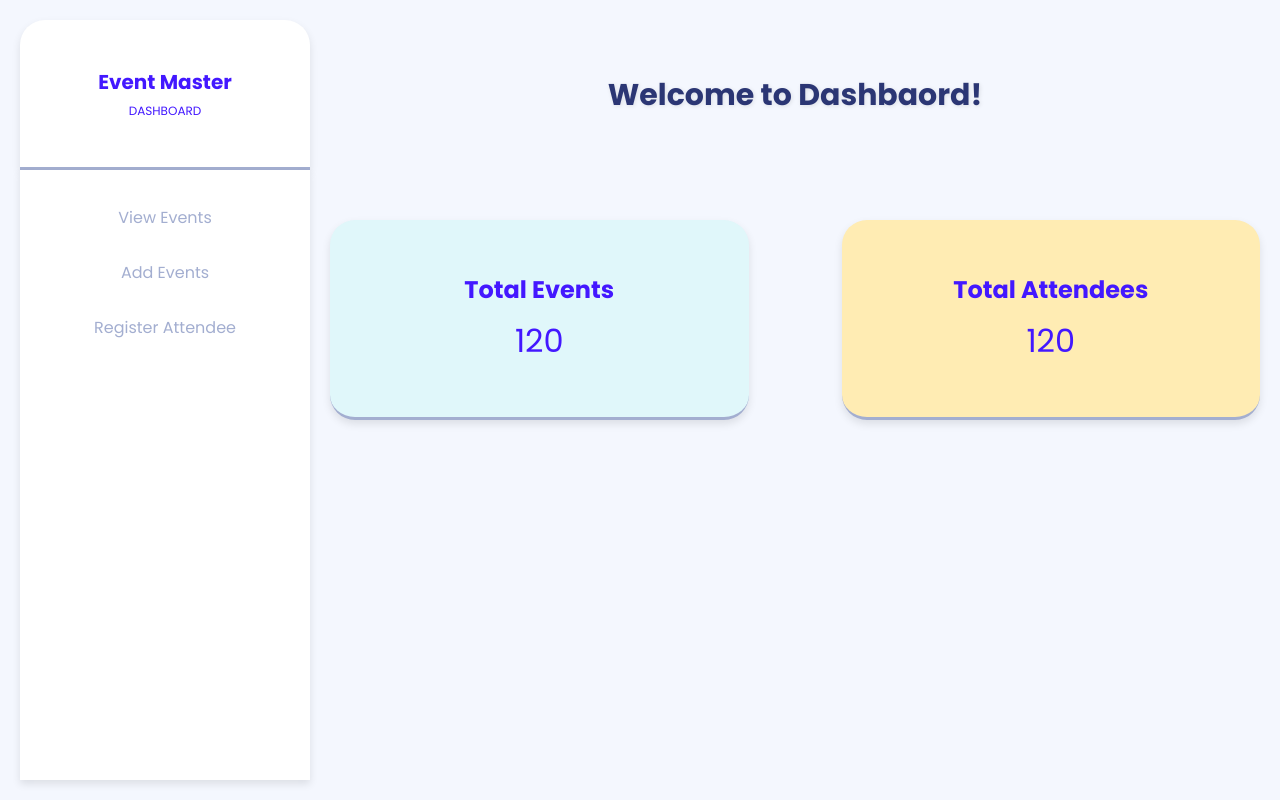
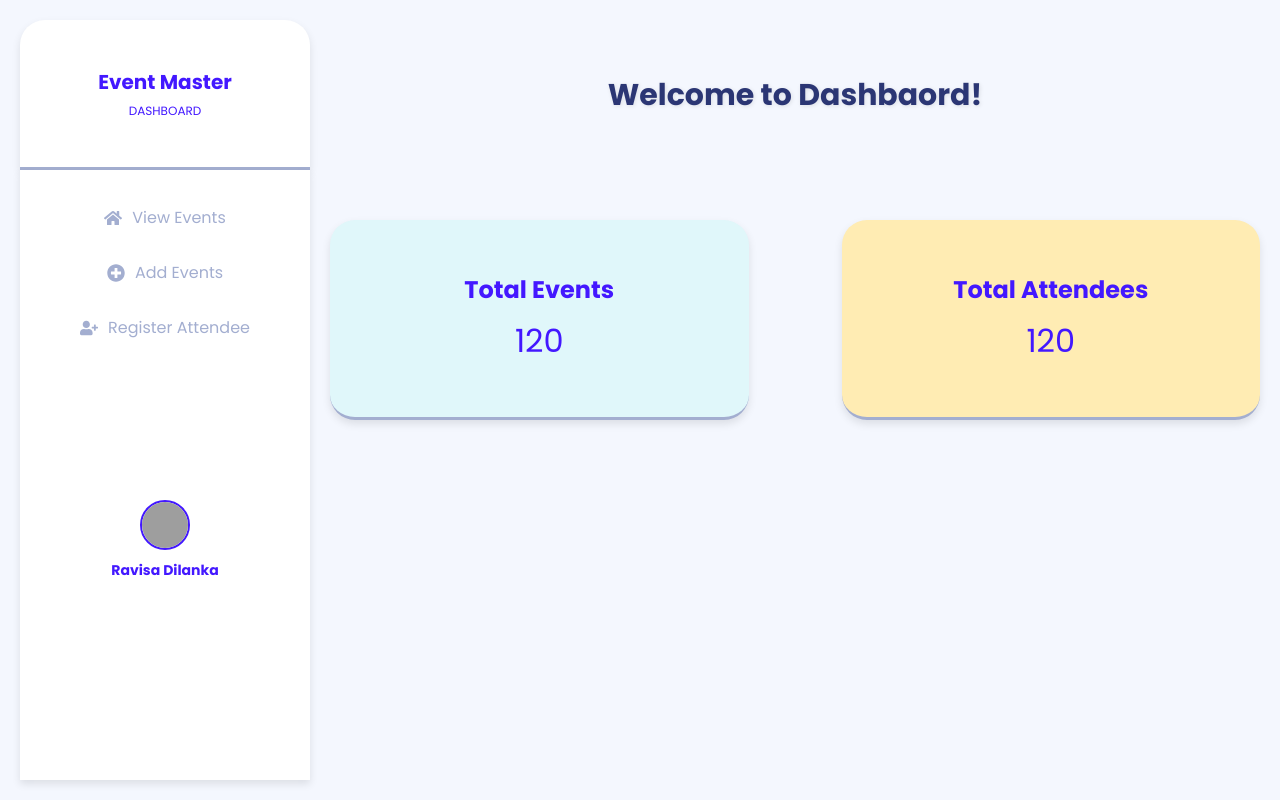
Before and after one commit to Ravisadilanka/Event_Management_System, a React (Vite) app in the folder Frontend/: page / in a window 1280 px wide. Built offline with nearby package versions, Linux system fonts and the light colour scheme; grey boxes are pictures that could not be loaded.

Commit message:
Updated sidemenu

```diff
--- a/Frontend/package.json
+++ b/Frontend/package.json
@@ -12,6 +12,7 @@
   "dependencies": {
     "react": "^18.3.1",
     "react-dom": "^18.3.1",
+    "react-icons": "^5.2.1",
     "react-router-dom": "^6.25.1"
   },
   "devDependencies": {
--- a/Frontend/src/components/sidemenu/Sidemenu.css
+++ b/Frontend/src/components/sidemenu/Sidemenu.css
@@ -5,6 +5,7 @@
     display: flex;
     flex-direction: column;
     align-items: center;
+    justify-content: space-between;
 }
 
 .sidemenu-header {
@@ -32,6 +33,28 @@
     margin: 5px 0 0;
 }
 
+.sidemenu-profile {
+    display: flex;
+    flex-direction: column;
+    align-items: center;
+    margin-bottom: 20px;
+    margin-top: 50%;
+}
+
+.profile-pic {
+    width: 50px;
+    height: 50px;
+    border-radius: 50%;
+    border: 2px solid #4318FF;
+}
+
+.profile-name {
+    margin-top: 10px;
+    color: #4318FF;
+    font-weight: bold;
+    font-size: 14px;
+}
+
 .sidemenu-items {
     width: 100%;
     background-color: white;
@@ -50,7 +73,7 @@
     width: 100%;
 }
 
-.sidemenu-items li {
+.sidemenu-item {
     width: 100%;
     padding: 15px 0;
     text-align: center;
@@ -59,14 +82,17 @@
     transition: background-color 0.3s, color 0.3s;
     font-size: 16px;
     position: relative;
+    display: flex;
+    align-items: center;
+    justify-content: center;
 }
 
-.sidemenu-items li:hover {
+.sidemenu-item:hover, .sidemenu-item.active {
     background-color: #4318FF;
     color: white;
 }
 
-.sidemenu-items li:before {
+.sidemenu-item:before {
     content: "";
     position: absolute;
     left: 0;
@@ -76,3 +102,12 @@
     transform: scaleY(0);
     transition: transform 0.3s;
 }
+
+.sidemenu-item:hover:before, .sidemenu-item.active:before {
+    transform: scaleY(1);
+}
+
+.sidemenu-icon {
+    margin-right: 10px;
+    font-size: 18px;
+}
--- a/Frontend/src/components/sidemenu/Sidemenu.jsx
+++ b/Frontend/src/components/sidemenu/Sidemenu.jsx
@@ -1,20 +1,34 @@
 import React from "react";
-import './Sidemenu.css';
+import "./Sidemenu.css";
+import { FaHome, FaPlusCircle, FaUserPlus } from "react-icons/fa";
 
 const Sidemenu = () => {
   return (
     <div className="sidemenu-container">
-        <div className="sidemenu-header">
+      <div className="sidemenu-header">
         <h3>Event Master</h3>
         <p>DASHBOARD</p>
+      </div>
+      <div className="sidemenu-items">
+        <ul className="sidemenu-list">
+          <li className="sidemenu-item">
+            <FaHome className="sidemenu-icon" />
+            View Events
+          </li>
+          <li className="sidemenu-item">
+            <FaPlusCircle className="sidemenu-icon" />
+            Add Events
+          </li>
+          <li className="sidemenu-item">
+            <FaUserPlus className="sidemenu-icon" />
+            Register Attendee
+          </li>
+        </ul>
+        <div className="sidemenu-profile">
+          <img src="profile-pic-url" alt="Profile" className="profile-pic" />
+          <p className="profile-name">Ravisa Dilanka</p>
         </div>
-        <div className="sidemenu-items">
-            <ul className="sidemenu-list">
-                <li>View Events</li>
-                <li>Add Events</li>
-                <li>Register Attendee</li>
-            </ul>
-        </div>
+      </div>
     </div>
   );
 };
```
Also changed, not shown: 1 other file (tests, documents, lock files or other folders).
